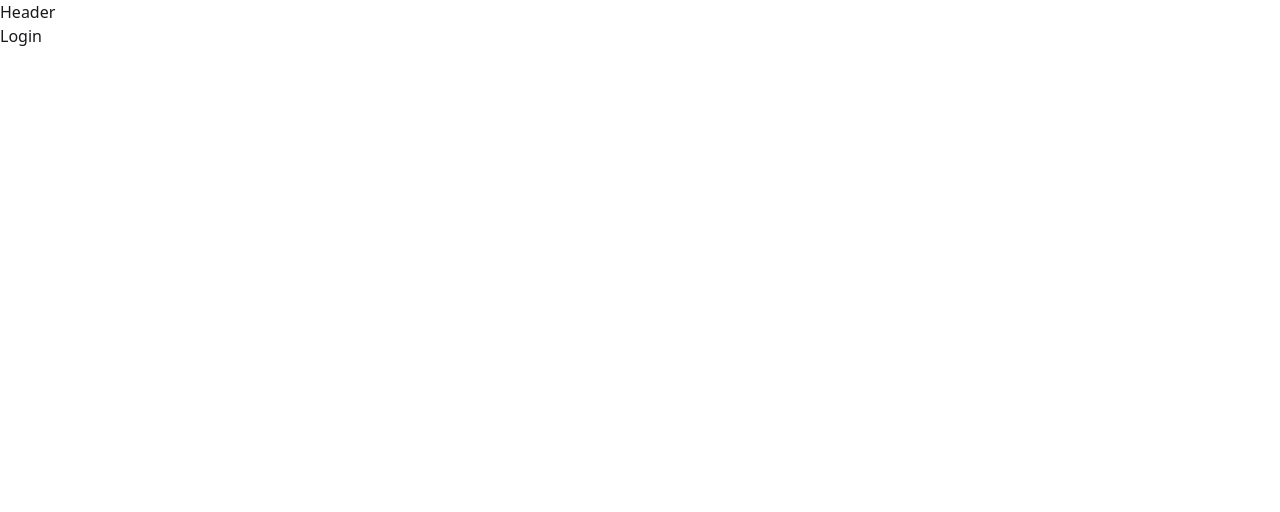
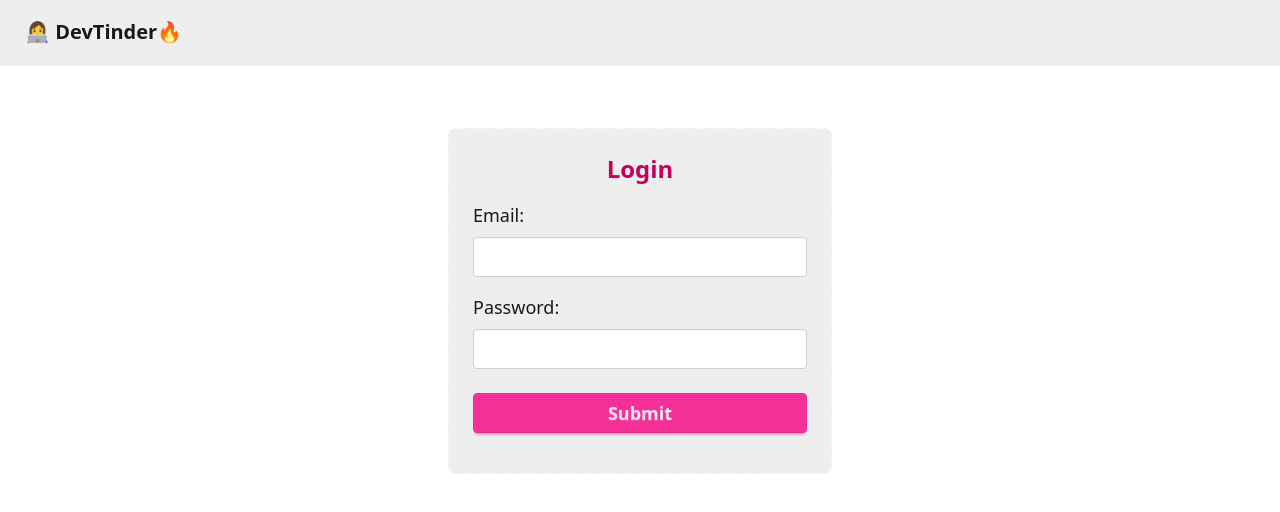
Before and after one commit to annu1245/dev-tinder-web, a React (Vite) app: page /login in a window 1280 px wide. Shown: the top 512 px of the page. Built offline with nearby package versions, Linux system fonts and the light colour scheme; no server answers.

Commit message:
Created authSlice and Login page

```diff
--- a/src/components/Header.jsx
+++ b/src/components/Header.jsx
@@ -1,9 +1,40 @@
-import React from 'react'
+import React from "react";
+import { useSelector } from "react-redux";
 
 const Header = () => {
-  return (
-    <div>Header</div>
-  )
-}
+    const auth = useSelector((store) => store.auth);
+    return (
+        <div className="navbar bg-base-300 shadow-sm">
+            <div className="flex-1">
+                <a className="btn btn-ghost text-xl">👩‍💻 DevTinder🔥</a>
+            </div>
+            {auth && (
+                <div className="flex gap-2">
+                    <div className="dropdown dropdown-end mr-5">
+                        <div tabIndex={0} role="button" className="btn btn-ghost btn-circle avatar">
+                            <div className="w-10 rounded-full">
+                                <img alt="Tailwind CSS Navbar component" src="https://img.daisyui.com/images/stock/photo-1534528741775-53994a69daeb.webp" />
+                            </div>
+                        </div>
+                        <ul tabIndex={0} className="menu menu-sm dropdown-content bg-base-100 rounded-box z-1 mt-3 w-52 p-2 shadow">
+                            <li>
+                                <a className="justify-between">
+                                    Profile
+                                    <span className="badge">New</span>
+                                </a>
+                            </li>
+                            <li>
+                                <a>Settings</a>
+                            </li>
+                            <li>
+                                <a>Logout</a>
+                            </li>
+                        </ul>
+                    </div>
+                </div>
+            )}
+        </div>
+    );
+};
 
-export default Header
+export default Header;
--- a/src/components/Login.jsx
+++ b/src/components/Login.jsx
@@ -1,9 +1,55 @@
-import React from 'react'
+import React, { useState } from "react";
+import { useForm } from "react-hook-form";
+import axios from "axios";
+import { useDispatch } from "react-redux";
+import { addUser } from "../store/authSlice";
+import { backendUrl } from "../utils/constants";
+import validator from 'validator';
 
 const Login = () => {
-  return (
-    <div>Login</div>
-  )
-}
+    const { register, handleSubmit, formState: { errors } } = useForm();
+    const [error, setError] = useState("");
+    const dispatch = useDispatch();
 
-export default Login
+    const onSubmit = async (data) => {
+        const {email, password} = data;
+        await axios.post(`${backendUrl}auth/login`, {email, password}, {withCredentials: true})
+        .then(res => dispatch(addUser(res.data.data)))
+        .catch(err => setError(err?.response?.data?.message))
+    };
+    return (
+        <div className="flex justify-center mt-[5%]">
+            <div className="card card-dash bg-base-300 w-96">
+                <div className="card-body">
+                    <h2 className="card-title m-auto text-2xl mb-2 text-pink-700">Login</h2>
+                    <form onSubmit={handleSubmit(onSubmit)}>
+                        <div>
+                            <label className="text-lg">Email: </label>
+                            <input type="email" className="input input-bordered w-full my-2" {...register("email", {
+                                required: "Email is required",
+                                validate: (value) => validator.isEmail(value) || "Invalid Email address"
+                            })} />
+                            {errors.email && <span className="text-red-500">{errors.email.message}</span>}
+                        </div>
+                        <div className="mt-2">
+                            <label className="text-lg">Password: </label>
+                            <input type="password" className="input input-bordered w-full my-2" {...register("password", {
+                                required: "Password is required",
+                                validate: (value) => validator.isStrongPassword(value) || "Invalid Password"
+                            })} />
+                            {
+                                errors.password && <span className="text-red-500">{errors.password.message}</span>
+                            }
+                        </div>
+                        {error && <span className="text-red-500">{error}</span>}
+                        <div className="card-actions justify-center my-4">
+                            <input className="btn btn-secondary w-full hover:bg-base-300 text-lg" type="submit" />
+                        </div>
+                    </form>
+                </div>
+            </div>
+        </div>
+    );
+};
+
+export default Login;
--- /dev/null
+++ b/src/store/appStore.js
@@ -0,0 +1,10 @@
+import { configureStore } from "@reduxjs/toolkit";
+import authReducer from './authSlice';
+
+const appStore = configureStore({
+  reducer: {
+    auth: authReducer
+  }
+})
+
+export default appStore;
--- /dev/null
+++ b/src/store/authSlice.js
@@ -0,0 +1,14 @@
+import { createSlice } from "@reduxjs/toolkit";
+
+const authSlice = createSlice({
+  name: 'auth',
+  initialState: null,
+  reducers: {
+    addUser: (state, action) => {
+      return action.payload
+    }
+  }
+})
+
+export const { addUser } = authSlice.actions;
+export default authSlice.reducer;
--- /dev/null
+++ b/src/utils/constants.js
@@ -0,0 +1 @@
+export const backendUrl = import.meta.env.VITE_API_URL;
```
Also changed, not shown: package.json (+6 -1 lines), src/App.jsx (+8 -4 lines), 2 other files (tests, documents, lock files or other folders).
